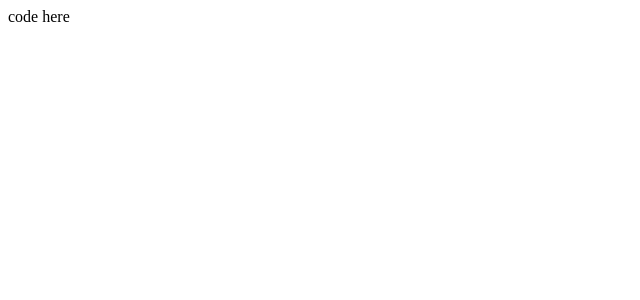
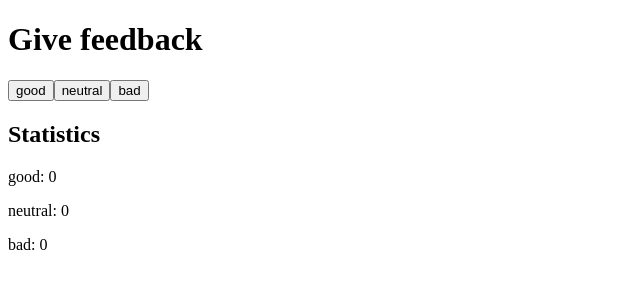
Before and after one commit to SGM-dev/FSO-Intro-to-React-and-JS, a React (Create React App) app in the folder unicafe_feedback/: page / in a window 1280 px wide. Shown: the top 300 px of the page, without its empty margins (0-640 px from the left). Built offline with nearby package versions, Linux system fonts and the light colour scheme.

Commit message:
setup feedback buttons and display the result

```diff
--- a/unicafe_feedback/src/App.js
+++ b/unicafe_feedback/src/App.js
@@ -1,11 +1,26 @@
-import { useState } from "react";
+import React, { useState } from "react";
+
 const App = () => {
-  // save clicks of each button to its own state
   const [good, setGood] = useState(0);
   const [neutral, setNeutral] = useState(0);
   const [bad, setBad] = useState(0);
 
-  return <div>code here</div>;
+  const handleGoodClick = () => setGood(good + 1);
+  const handleNeutralClick = () => setNeutral(neutral + 1);
+  const handleBadClick = () => setBad(bad + 1);
+
+  return (
+    <div>
+      <h1>Give feedback</h1>
+      <button onClick={handleGoodClick}>good</button>
+      <button onClick={handleNeutralClick}>neutral</button>
+      <button onClick={handleBadClick}>bad</button>
+      <h2>Statistics</h2>
+      <p>good: {good}</p>
+      <p>neutral: {neutral}</p>
+      <p>bad: {bad}</p>
+    </div>
+  );
 };
 
 export default App;
```
